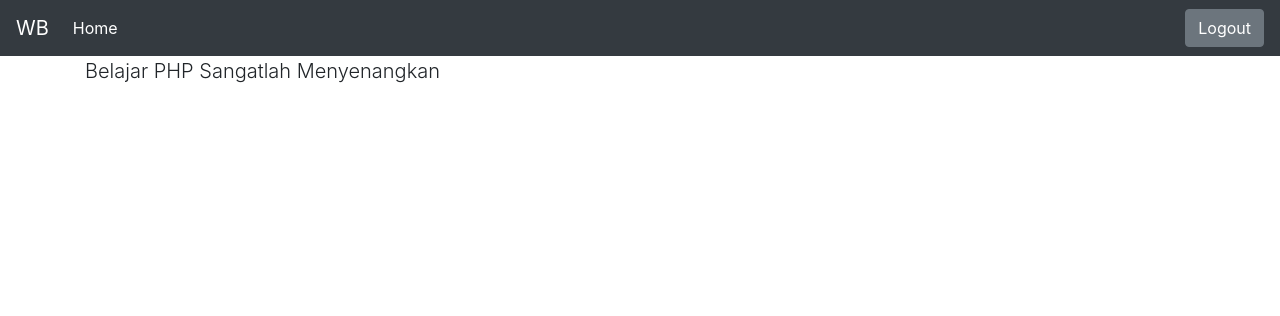
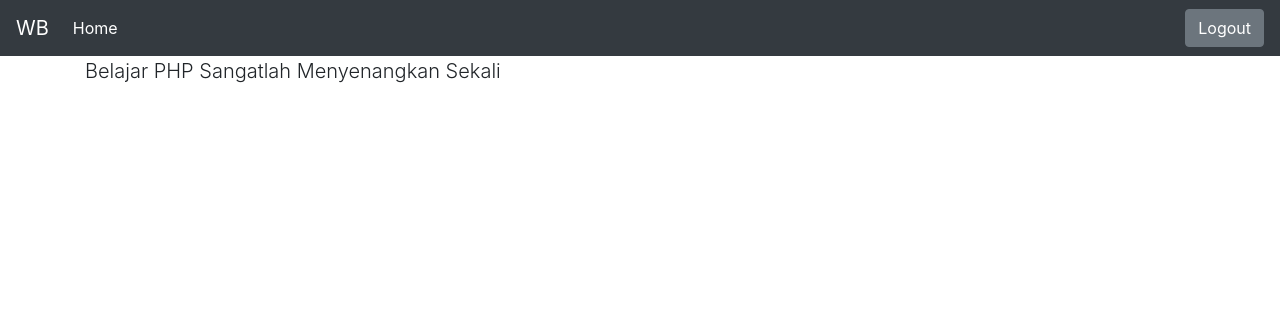
Before and after one commit to getsa123/MejaKitaGetsa, a PHP site: page /home.php in a window 1280 px wide. Shown: the top 316 px of the page. Run offline with PHP 8.4, Linux system fonts and the light colour scheme; the visitor is signed in with stand-in values (Sample User, id 1); some libraries are stand-ins or nearby versions.

Commit message:
update sedikit

```diff
--- a/home.php
+++ b/home.php
@@ -64,7 +64,7 @@ if(! isset($_SESSION['is_login']))
 
   <div class="starter-template">
     <h1>Selamat Datang <?php echo $_SESSION['nama']; ?></h1>
-    <p class="lead">Belajar PHP Sangatlah Menyenangkan</p>
+    <p class="lead">Belajar PHP Sangatlah Menyenangkan Sekali</p>
   </div>
 
 </main><!-- /.container -->
```
